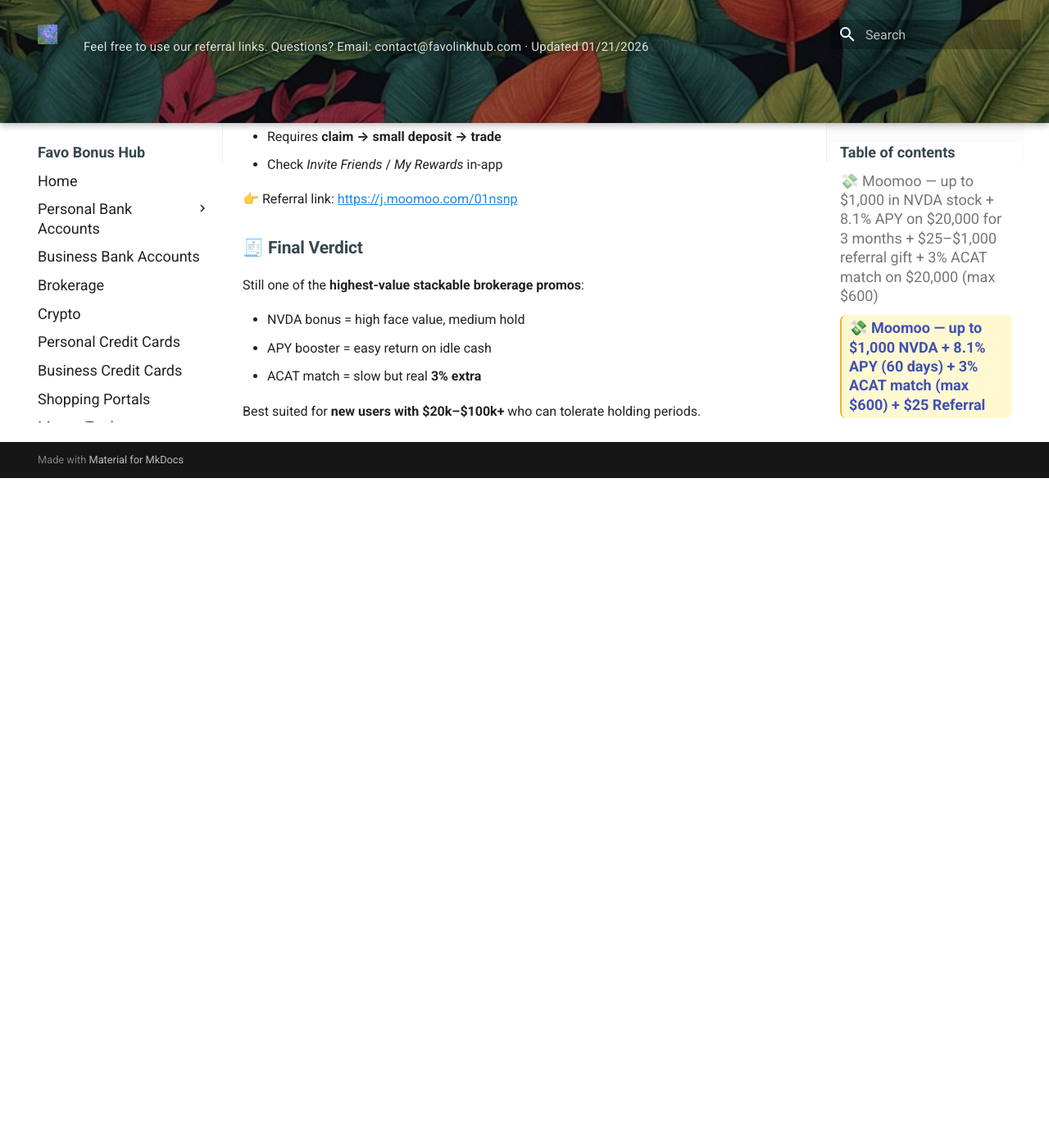
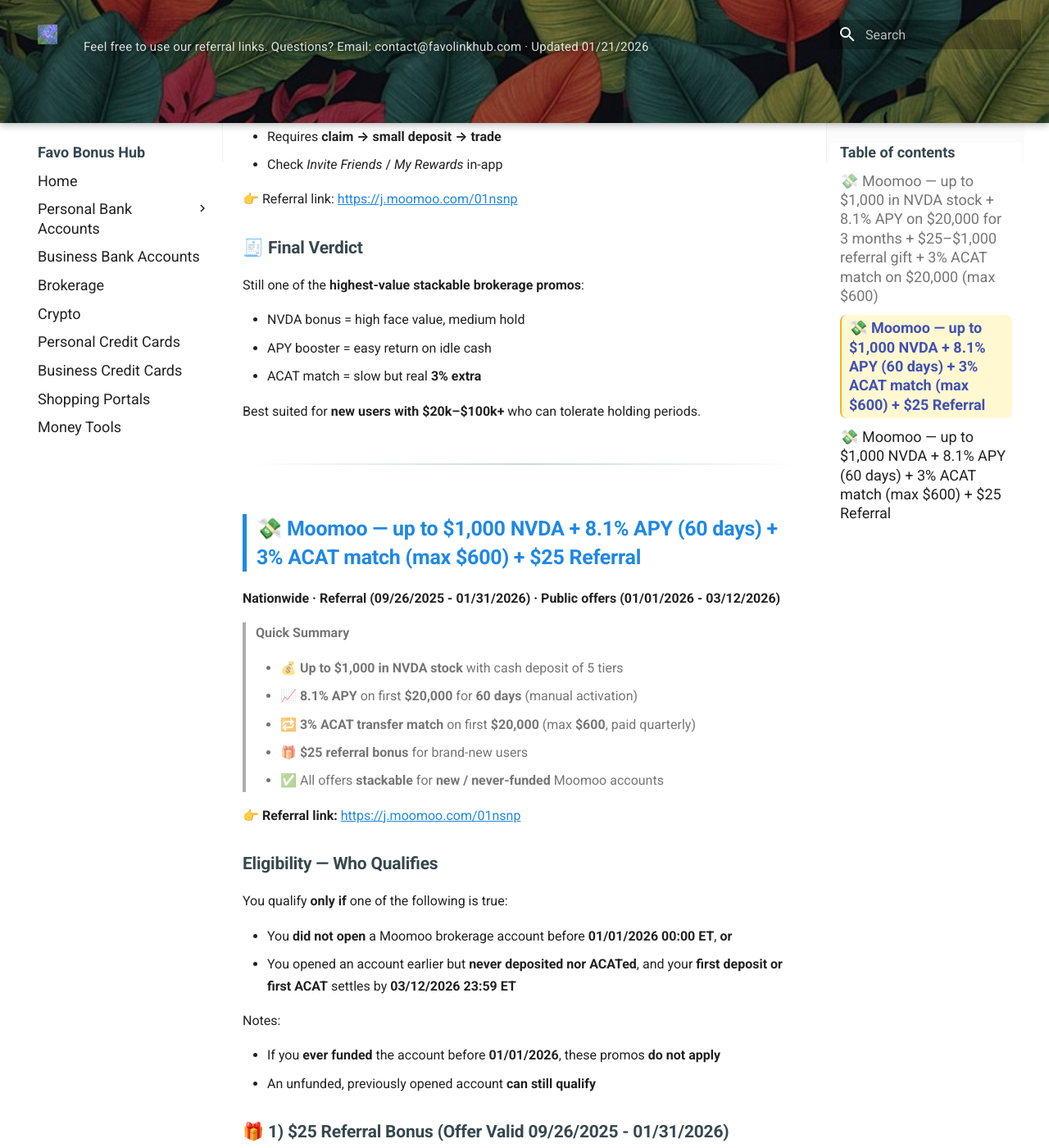
Before and after one commit to whispersofzephyr/favolinkhub-site, an MkDocs documentation site: the page built from docs/_archive/brokerage-expired.md, in a window 1280 px wide and 1400 px high, scrolled down 4793 px. Shown: the whole window at 82% size. Built offline with MkDocs 1.6.1 and Material for MkDocs 9.7.7, drawn with Linux system fonts in a browser that asks for light colours; before the commit the page ends 5376 px from its top, so only the background shows below that; some of the changed text lies outside the part shown.

Commit message:
Update brokerage-expired.md

```diff
--- a/docs/_archive/brokerage-expired.md
+++ b/docs/_archive/brokerage-expired.md
@@ -187,3 +187,122 @@ Still one of the **highest-value stackable brokerage promos**:
 - ACAT match = slow but real **3% extra**
 
 Best suited for **new users with $20k–$100k+** who can tolerate holding periods.
+
+---
+
+
+## 💸 Moomoo — up to $1,000 NVDA + 8.1% APY (60 days) + 3% ACAT match (max $600) + $25 Referral
+**Nationwide · Referral (09/26/2025 - 01/31/2026) · Public offers (01/01/2026 - 03/12/2026)**
+
+> **Quick Summary**
+>
+> - 💰 **Up to $1,000 in NVDA stock** with cash deposit of 5 tiers
+> - 📈 **8.1% APY** on first **$20,000** for **60 days** (manual activation)
+> - 🔁 **3% ACAT transfer match** on first **$20,000** (max **$600**, paid quarterly)
+> - 🎁 **$25 referral bonus** for brand-new users
+> - ✅ All offers **stackable** for **new / never-funded** Moomoo accounts
+
+👉 **Referral link:** [https://j.moomoo.com/01nsnp](https://j.moomoo.com/01nsnp)
+
+### Eligibility — Who Qualifies
+
+You qualify **only if** one of the following is true:
+
+- You **did not open** a Moomoo brokerage account before **01/01/2026 00:00 ET**, **or**
+- You opened an account earlier but **never deposited nor ACATed**, and your **first deposit or first ACAT** settles by **03/12/2026 23:59 ET**
+
+Notes:
+
+- If you **ever funded** the account before **01/01/2026**, these promos **do not apply**
+- An unfunded, previously opened account **can still qualify**
+
+### 🎁 1) $25 Referral Bonus (Offer Valid 09/26/2025 - 01/31/2026)
+
+Referral promos run independently and may vary, stackable with public offers.
+
+The public offers do not need promo code or link tracking, all users meet the eligibility requirements in the promo window are eligible.
+
+So if you want to stack with the referral, sign up via a referral link, then meet the requirements of the public offers you choose to do (Welcome bonus NVDA, 8.1% APY booster, and 3% ACAT match , you can choose to do all or any combination of them).
+
+**How to get the $25 referral bonus**
+
+1. Sign up via **Referral link:** [https://j.moomoo.com/01nsnp](https://j.moomoo.com/01nsnp)
+2. **Manually claim** referral reward in-app
+3. Make a small qualifying deposit (e.g. $100)
+4. Place a qualifying buy trade
+5. Reward unlocks as cash after settlement
+
+Always follow the **current in-app instructions** under **My Rewards**.
+
+### ✅ 2) Deposit Bonus — **Up to $1,000 in NVDA stock** (Offer Valid 01/01/2026 - 03/12/2026)
+
+**Eligible funding methods:** ACH / Wire / Instant / Debit
+❌ **ACAT does NOT qualify** for this bonus, but next one
+
+### Deposit Tiers
+
+| Net Cash Deposit | NVDA Bonus | Hold Requirement |
+|------------------|------------|------------------|
+| ≥ $500           | $30        | $500 avg assets · 60 days |
+| ≥ $2,000         | $100       | $2,000 avg assets · 60 days |
+| ≥ $10,000        | $200       | $10,000 avg assets · 60 days |
+| ≥ $50,000        | $400       | $50,000 avg assets · 120 days |
+| ≥ $100,000       | $1,000     | $10k (60d) → $50k (120d) → $100k (180d) |
+
+**Notes**
+
+- **Net deposit** = deposits − withdrawals
+- **Average assets** = daily average of cash + securities
+- NVDA is issued as **fractional shares**
+- Shares unlock after hold period and are tradable ~5 business days later
+- Sale proceeds are **withdrawable**
+
+### ✅ 3) 8.1% APY Cash Sweep Booster on first **$20,000** for **60 days**  (Manual Activation) (Offer Valid 01/01/2026 - 03/12/2026)
+
+Rate structure (as of 12/10/2025):
+
+- **Base APY:** 3.35%
+- **Booster:** +4.75%
+- **Total:** **8.1% APY**
+- **Cap:** first **$20,000**
+- **Duration:** **60 days from activation**
+
+**Requirements:**
+
+- Enroll in **Cash Sweep Program**
+- **Manually activate** the APY Booster in-app
+- 60-day timer starts at activation
+- Base rate may change; booster adds on top of current base rate
+
+**How it works:**
+
+1. Deposit lands as brokerage cash
+2. Cash is swept daily (~2pm ET) after enrollment
+3. Activate booster in **My Rewards**
+4. First $20k earns boosted APY for 60 days
+5. Excess cash earns base APY only
+
+### ✅ 4) Transfer-In Promotion — **3% ACAT transfer match** on first **$20,000** (max **$600**, paid quarterly) (Offer Valid 01/01/2026 - 03/12/2026)
+
+**Eligibility:** No prior deposits or ACATs before **01/01/2026**, First eligible ACAT settles by **03/12/2026**
+
+**Eligible assets:** US stocks, ADRs, ETFs, cash, Options (not expiring within 7 days)
+
+**Not eligible:** Mutual funds, bonds, OTC/pink sheets
+
+**Match Structure:** **3% match** on first **$20,000** transferred, Maximum reward: **$600**
+
+**Payout & Unlocking:** Issued as **Cash Coupon** within ~5 business days after settlement
+
+  - Paid in **4 quarterly installments** (25% each): Day 90, Day 180, Day 270, Day 360
+  - **Unlock rules:**
+
+      - Maintain transferred assets for **90 days**
+      - Trading allowed; withdrawals that drop balance can void unlock
+      - If >$20k transferred, only first $20k must be maintained
+
+  - **How to use Cash Coupon:**
+
+      - Coupons usable only in the moomoo app
+      - Applied to qualifying buy trades, then convert to real cash
+      - Each installment expires **6 months** after unlock
```
